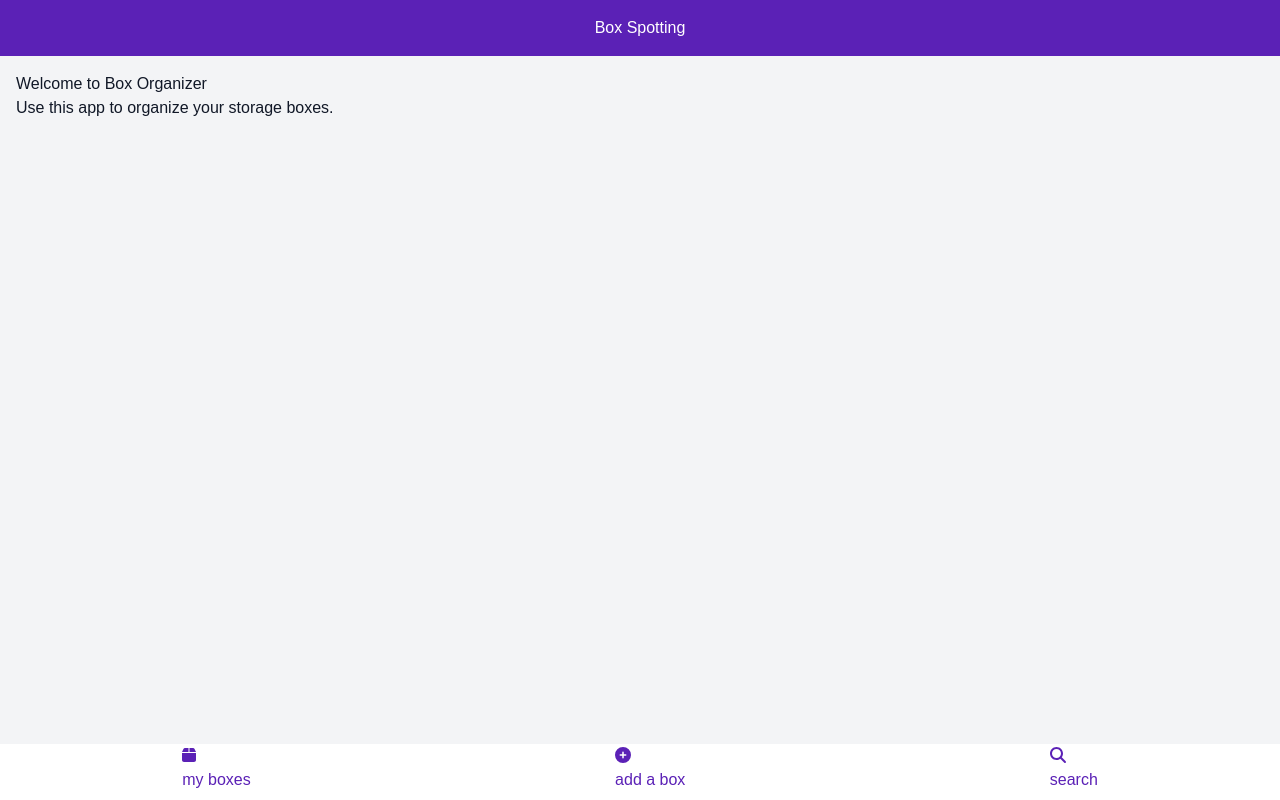
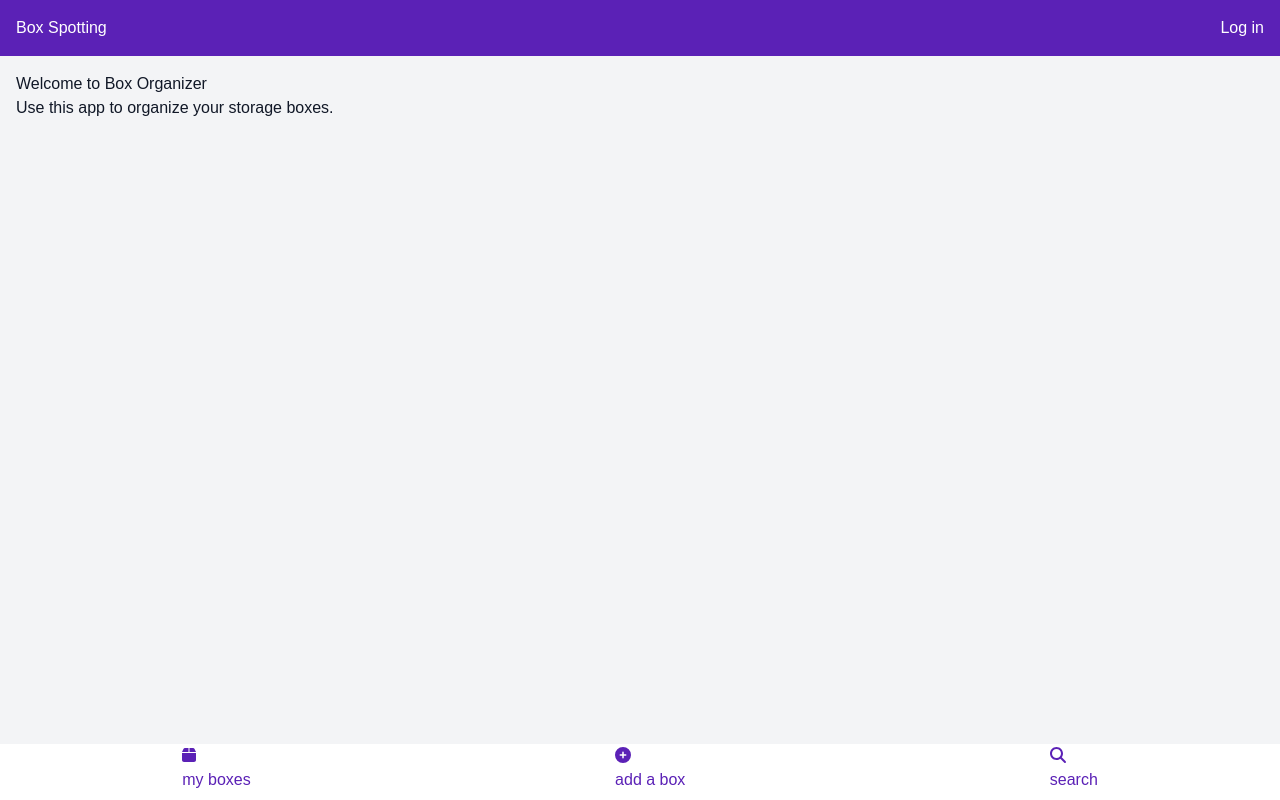
Before and after one commit to nossaschaefer/nextjs-box-spotting, a Next.js app: page / in a window 1280 px wide. Built offline with nearby package versions, Linux system fonts and the light colour scheme; no server answers.

Commit message:
added Log in and Log out

```diff
--- /dev/null
+++ b/app/components/AuthLink.js
@@ -0,0 +1,20 @@
+import { signOut, useSession } from "next-auth/react";
+import Link from "next/link";
+
+export default function AuthLink() {
+  const { data: session } = useSession();
+
+  const handleLogOut = async () => {
+    await signOut({ callbackUrl: "/" });
+  };
+
+  if (session) {
+    return (
+      <button onClick={handleLogOut} className="text-white">
+        Log out
+      </button>
+    );
+  } else {
+    return <Link href="/login">Log in</Link>;
+  }
+}
--- a/app/layout.js
+++ b/app/layout.js
@@ -3,14 +3,17 @@
 import "./globals.css";
 import TabBar from "./components/TabBar";
 import { SessionProvider } from "next-auth/react";
+import Link from "next/link";
+import AuthLink from "./components/AuthLink";
 
 export default function Layout({ children }) {
   return (
     <SessionProvider>
       <html lang="en">
         <body className="bg-gray-100 text-gray-900">
-          <header className="p-4 bg-violet-800 text-white text-center">
+          <header className="p-4 bg-violet-800 text-white text-center flex flex-row justify-between">
             <h1>Box Spotting</h1>
+            <AuthLink />
           </header>
           <main className="p-4">{children}</main>
           <TabBar />
```
